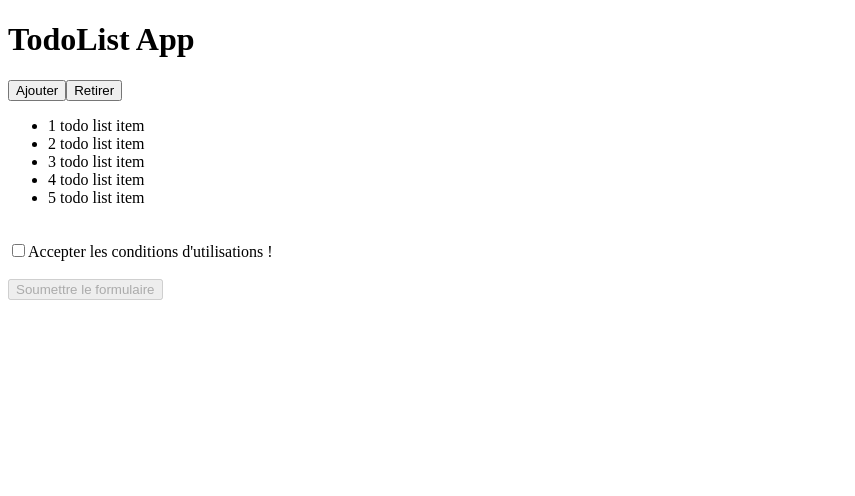
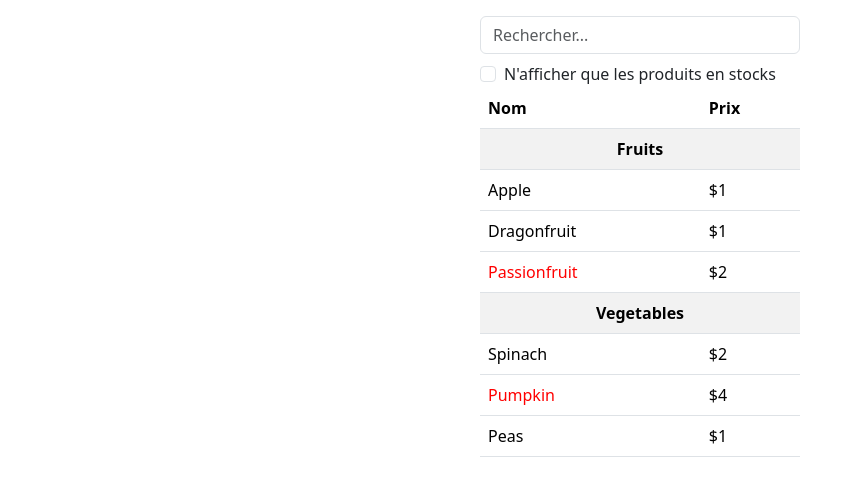
Before and after one commit to aploon/reactdev, a React (Vite) app: page / in a window 1280 px wide. Shown: the top 496 px of the page, without its empty margins (0-855 px from the left). Built offline with nearby package versions, Linux system fonts and the light colour scheme.

Commit message:
TP liste de produits

```diff
--- a/index.html
+++ b/index.html
@@ -3,6 +3,7 @@
   <head>
     <meta charset="UTF-8" />
     <link rel="icon" type="image/svg+xml" href="/vite.svg" />
+    <link rel="stylesheet" href="https://cdn.jsdelivr.net/npm/bootstrap@5.3.2/dist/css/bootstrap.min.css" integrity="sha384-T3c6CoIi6uLrA9TneNEoa7RxnatzjcDSCmG1MXxSR1GAsXEV/Dwwykc2MPK8M2HN" crossorigin="anonymous">
     <meta name="viewport" content="width=device-width, initial-scale=1.0" />
     <title>Vite + React</title>
   </head>
--- a/src/App.jsx
+++ b/src/App.jsx
@@ -1,80 +1,80 @@
-import { Fragment, useLayoutEffect, useState } from "react"
-import TodoListElement from "./TodoList.jsx"
+import { useState } from "react"
+import { Input } from "./components/form/Input"
+import { Checkbox } from "./components/form/Checkbox"
+import { ProduitCategorieRow } from "./components/produit/ProduitCategorieRow"
+import { ProduitRow } from "./components/produit/ProduitRow"
 
+
+const PRODUCTS = [
+    { category: "Fruits", price: "$1", stocked: true, name: "Apple" },
+    { category: "Fruits", price: "$1", stocked: true, name: "Dragonfruit" },
+    { category: "Fruits", price: "$2", stocked: false, name: "Passionfruit" },
+    { category: "Vegetables", price: "$2", stocked: true, name: "Spinach" },
+    { category: "Vegetables", price: "$4", stocked: false, name: "Pumpkin" },
+    { category: "Vegetables", price: "$1", stocked: true, name: "Peas" }
+]
 
 function App() {
 
-    let DefaultTodoList = [
-        {
-            id: 1,
-            title: "1 todo list item"
-        },
-        {
-            id: 2,
-            title: "2 todo list item"
-        },
-        {
-            id: 3,
-            title: "3 todo list item"
-        },
-        {
-            id: 4,
-            title: "4 todo list item"
-        },
-        {
-            id: 5,
-            title: "5 todo list item"
+    const [showStockedOnly, setShowStockedOnly] = useState(false)
+    const [search, setSearch] = useState('')
+
+    let produitVisible = PRODUCTS.filter((product) => {
+
+        if(showStockedOnly) {
+            return product.stocked && product.name.toLowerCase().includes(search.toLowerCase())
+        }else{
+            return product.name.toLowerCase().includes(search.toLowerCase())
         }
-    ]
 
-    let [todoList, setTodoList] = useState(DefaultTodoList)
+    })
 
-    function AddTodoListItem() {
-        setTodoList(
-            [
-                ...todoList,
-                {
-                    id: todoList.length + 1,
-                    title: (todoList.length + 1) + ' todo list item'
-                }
-            ]
-        )
-    }
-
-    function RemoveTodoListItem() {
-        todoList.pop()
-        setTodoList([...todoList])
-    }
-
-    let [isAccepted, setIsAccepted] = useState(false)
-
-    return <Fragment>
-
-        {/* Affichage du title de notre application */}
-        <h1>TodoList App</h1>
-
-        {/* Affichage du todolist */}
-        <button onClick={AddTodoListItem}>Ajouter</button>
-        <button onClick={RemoveTodoListItem}>Retirer</button>
-        <TodoListElement todoList={todoList}></TodoListElement><br/>
+    return <div className="Container w-25 m-auto">
+        <SearchBar onShowStockedOnly={setShowStockedOnly} onSearch={setSearch}></SearchBar>
+        <ProduitTable produits={produitVisible}></ProduitTable>
+    </div>
+}
 
 
-        {/* Conditions d'utilisations */}
-        <AcceptedCheck checked={isAccepted} onCheck={setIsAccepted}></AcceptedCheck> <br/><br/>
-        <button disabled={!isAccepted}>Soumettre le formulaire</button>
+function SearchBar({onShowStockedOnly, onSearch}) {
 
-    </Fragment>
+    return <div className="mt-3">
+        <Input placeholder="Rechercher..." onChange={onSearch}></Input>
+        <Checkbox id="formCheckbox" onChange={onShowStockedOnly}></Checkbox>
+    </div>
 
 }
 
-function AcceptedCheck({checked, onCheck}) {
+function ProduitTable({produits}) {
 
-    return <Fragment>
-        <label>
-            <input type="checkbox" name="accepted" defaultChecked={checked} onChange={e => onCheck(e.target.checked)} />
-            Accepter les conditions d'utilisations !
-        </label>
-    </Fragment>
+    let rows = []
+    let lastCategorie = ""
+
+    for (let produit of produits) {
+
+        if (produit.category != lastCategorie) {
+            rows.push(<ProduitCategorieRow key={produit.category} categorie={produit.category}></ProduitCategorieRow>)
+        }
+
+        rows.push(<ProduitRow key={produit.name} produit={produit}></ProduitRow>)
+
+        lastCategorie = produit.category
+    }
+
+    return <div>
+        <table className="table">
+            <thead>
+                <tr>
+                    <th>Nom</th>
+                    <th>Prix</th>
+                </tr>
+            </thead>
+
+            <tbody>
+                {rows}
+            </tbody>
+        </table>
+    </div>
 
 }
 
--- /dev/null
+++ b/src/components/form/Checkbox.jsx
@@ -0,0 +1,10 @@
+export function Checkbox({id, onChange}) {
+
+    return <div className="form-check mt-2">
+        <input id={id} type="checkbox" className="form-check-input" onChange={(e) => onChange(e.target.checked)} />
+        <label className="form-check-label" htmlFor={id}>
+            N'afficher que les produits en stocks
+        </label>
+    </div>
+
+}
--- /dev/null
+++ b/src/components/form/Input.jsx
@@ -0,0 +1,7 @@
+export function Input({placeholder, onChange}) {
+
+    return <>
+        <input type="text" className="form-control" placeholder={placeholder} onChange={(e) => onChange(e.target.value)} />
+    </>
+
+}
--- /dev/null
+++ b/src/components/produit/ProduitCategorieRow.jsx
@@ -0,0 +1,14 @@
+export function ProduitCategorieRow({categorie}) {
+
+    const style = {
+        backgroundColor: "#f2f2f2",
+        fontWeight: "bold",
+        textAlign: "center"
+    }
+    return <>
+        <tr>
+            <td style={style} colSpan="2">{categorie}</td>
+        </tr>
+    </>
+
+}
--- /dev/null
+++ b/src/components/produit/ProduitRow.jsx
@@ -0,0 +1,12 @@
+export function ProduitRow({produit}) {
+
+    let style = (!produit.stocked) ? {color: 'red'} : undefined
+
+    return <>
+        <tr>
+            <td style={style}>{produit.name}</td>
+            <td>{produit.price}</td>
+        </tr>
+    </>
+
+}
```
